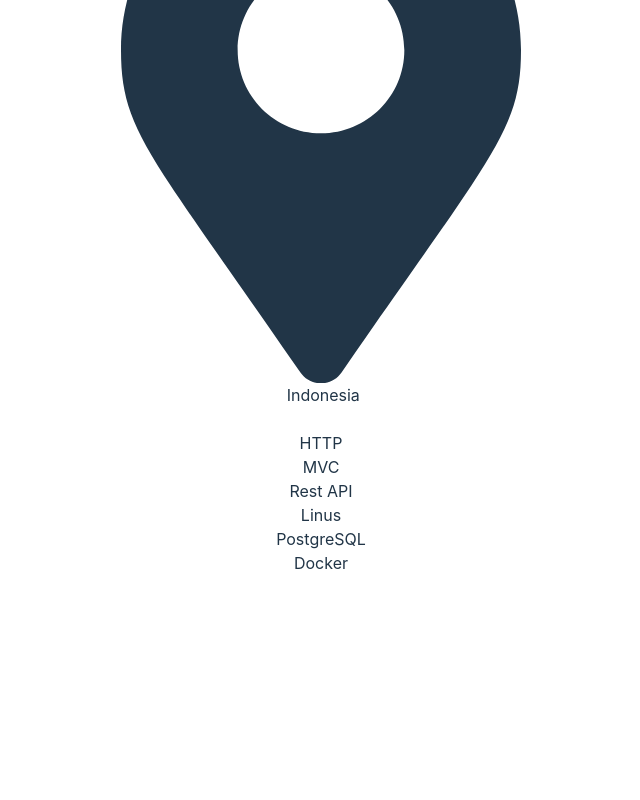
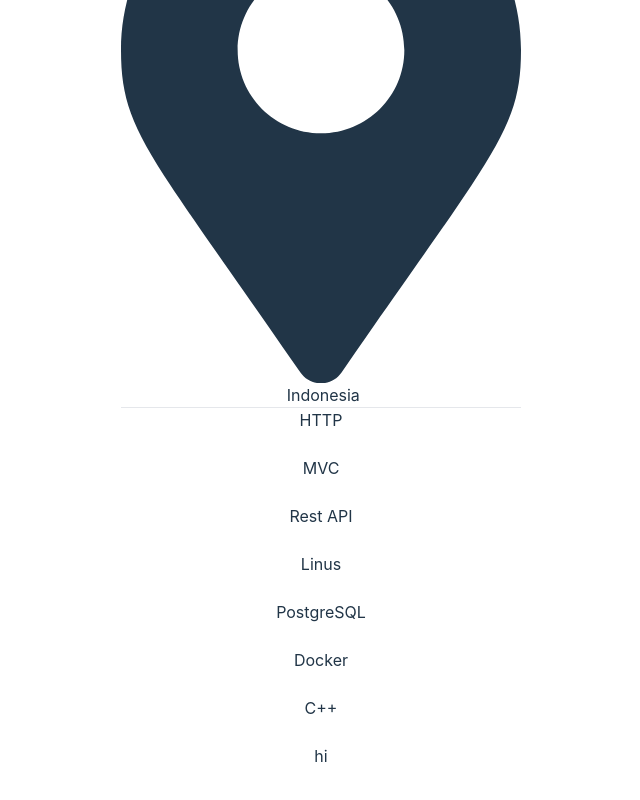
Before and after one commit to anthonytamzil/NodeFlair-Replication, a React (Vite) app: page / in a window 1280 px wide. Shown: the part 578-1378 px from the top of the page, without its empty margins (319-959 px from the left). Before the commit the page ends 1185 px from the top, so only its background shows below. Built offline with nearby package versions, Linux system fonts and the light colour scheme.

Commit message:
Complete JobListingCard

```diff
--- a/src/App.tsx
+++ b/src/App.tsx
@@ -1,20 +1,23 @@
 import './App.css'
-import JobListingCard from './components/jobListingCard'
+import JobListingCard from './components/jobListingCard';
 
 export default function App() {
   return (
     <>
-      <div>
+      <div className="w-full flex-row flex items-start">
         <JobListingCard
           employer='Henan Putihrai Asset Management'
           jobTitle='Software Engineer'
           postingTime={3}
           location='Indonesia'
-          techStack={["HTTP", "MVC", "Rest API", "Linus", "PostgreSQL", "Docker"]}
+          techStack={["HTTP", "MVC", "Rest API", "Linus", "PostgreSQL", "Docker", "C++"]}
           field='Fullstack'
           rating={null}
           logo="https://nodeflair.com/companies/8933.png"
         />
+        <div className='text-black bg-white w-[683px] p-[5px]'>
+          hi
+        </div>
       </div>
     </>
   )
--- a/src/components/JobListingCard.tsx
+++ b/src/components/JobListingCard.tsx
@@ -48,11 +48,11 @@ export default function JobListingCard({
               &nbsp;{location}
             </div>
           </div>
-          <br/>
+          <hr className="mt-3"/>
         </div>
-        <div className="w-full px-[15px] overflow-hidden text-ellipsis flex flex-row gap-1">
+        <div className="px-[15px] leading-6 w-full h-10 overflow-hidden align-top text-ellipsis block text-[#3a3a3a] whitespace-nowrap">
           {techStack?.map((tech) => (
-            <TechCard title={tech} />
+            <TechCard title={tech}/>
           ))}
         </div>
       </div>
--- a/src/components/TechCard.tsx
+++ b/src/components/TechCard.tsx
@@ -4,8 +4,12 @@ type TechCardProps = {
 
 export default function TechCard({title} : TechCardProps) {
   return (
-    <div className="bg-[#f1f1f1] w-fit rounded-[5px] max-w-[90%] px-[8px] py-[5px]">
-      <span className="text-[#838383] text-[14px] font-bold font-sans">{title}</span>
-    </div>
+    <>
+      <div className="bg-[#f1f1f1] h-[36px] rounded-[5px] px-[8px] py-[5px] inline-block overflow-hidden max-w-[90%] align-top">
+        <p className="text-[#838383] text-[14px] font-bold font-sans mt-[2px]">{title}</p>
+      </div>
+      &nbsp;
+    </>
+
   )
 }
```
